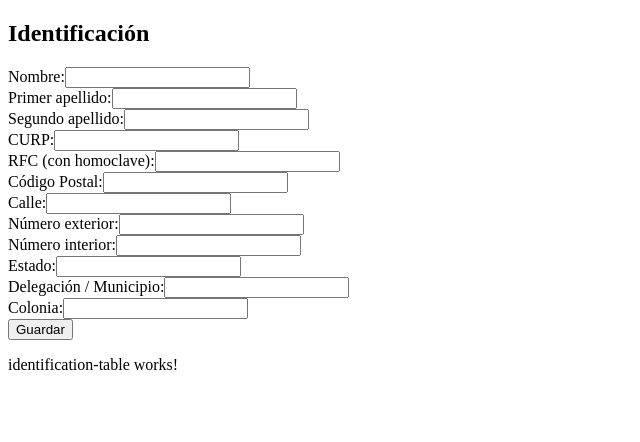
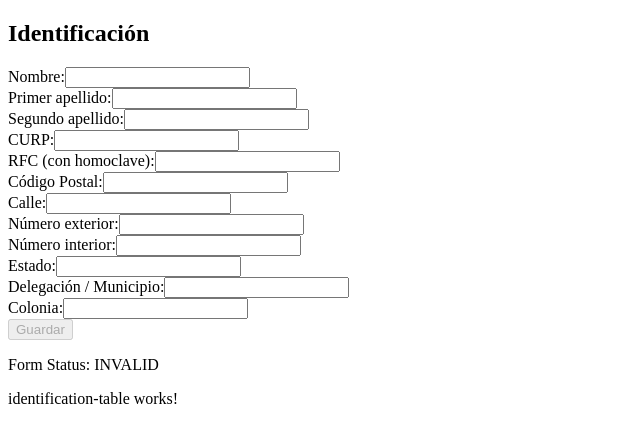
Before and after one commit to HectorRubi/techtest-mifel-form, an Angular app: page / in a window 1280 px wide. Shown: the top 442 px of the page, without its empty margins (0-640 px from the left). Built offline with nearby package versions, Linux system fonts and the light colour scheme.

Commit message:
Add validations to all forms elements

```diff
--- a/src/app/components/identification-form/identification-form.component.html
+++ b/src/app/components/identification-form/identification-form.component.html
@@ -69,3 +69,5 @@
     </button>
   </div>
 </form>
+
+<p>Form Status: {{ identificationForm.status }}</p>
--- a/src/app/components/identification-form/identification-form.component.ts
+++ b/src/app/components/identification-form/identification-form.component.ts
@@ -1,5 +1,5 @@
 import { Component } from '@angular/core';
-import { FormBuilder } from '@angular/forms';
+import { FormBuilder, FormGroup, Validators } from '@angular/forms';
 
 @Component({
   selector: 'app-identification-form',
@@ -7,26 +7,70 @@ import { FormBuilder } from '@angular/forms';
   styleUrls: ['./identification-form.component.scss'],
 })
 export class IdentificationFormComponent {
-  identificationForm = this.fb.group({
-    userInfo: this.fb.group({
-      name: [''],
-      lastname: [''],
-      secondLastname: [''],
-      curp: [''],
-      rfc: [''],
-    }),
-    address: this.fb.group({
-      zip: [''],
-      street: [''],
-      extNum: [''],
-      intNum: [''],
-      state: [''],
-      district: [''],
-      colony: [''],
-    }),
-  });
+  private _identificationForm: FormGroup;
 
-  constructor(private fb: FormBuilder) {}
+  constructor(private fb: FormBuilder) {
+    const onlyLettersRegexp = /^[a-zA-Z]+$/;
+    const alphanumericRegexp = /^[0-9a-zA-Z]+$/;
+    const curpRegexp = /^[A-Z][AEIOUX][A-Z]{2}[0-9]{6}[HM][A-Z]{5}[A-Z0-9]{2}$/;
+    const rfcRegexp = /^[A-Z][AEIOUX][A-Z]{2}[0-9]{6}[A-Z0-9]{3}$/;
+
+    this._identificationForm = this.fb.group({
+      userInfo: this.fb.group({
+        name: [
+          '',
+          [Validators.required, Validators.pattern(onlyLettersRegexp)],
+        ],
+        lastname: [
+          '',
+          [Validators.required, Validators.pattern(onlyLettersRegexp)],
+        ],
+        secondLastname: ['', [Validators.pattern(onlyLettersRegexp)]],
+        curp: [
+          '',
+          [
+            Validators.required,
+            Validators.minLength(18),
+            Validators.maxLength(18),
+            Validators.pattern(curpRegexp),
+          ],
+        ],
+        rfc: ['', [Validators.required, Validators.pattern(rfcRegexp)]],
+      }),
+      address: this.fb.group({
+        zip: [
+          '',
+          [
+            Validators.required,
+            Validators.minLength(5),
+            Validators.maxLength(5),
+          ],
+        ],
+        street: ['', [Validators.required]],
+        extNum: ['', [Validators.required, Validators.maxLength(5)]],
+        intNum: [
+          '',
+          [Validators.maxLength(10), Validators.pattern(alphanumericRegexp)],
+        ],
+        state: [
+          '',
+          [Validators.required, Validators.pattern(onlyLettersRegexp)],
+        ],
+        district: [
+          '',
+          [Validators.required, Validators.pattern(onlyLettersRegexp)],
+        ],
+        colony: [
+          '',
+          [Validators.required, Validators.pattern(onlyLettersRegexp)],
+        ],
+      }),
+    });
+  }
+
+  get identificationForm(): FormGroup {
+    return this._identificationForm;
+  }
 
   onSubmit() {
     console.warn(this.identificationForm.value);
```
